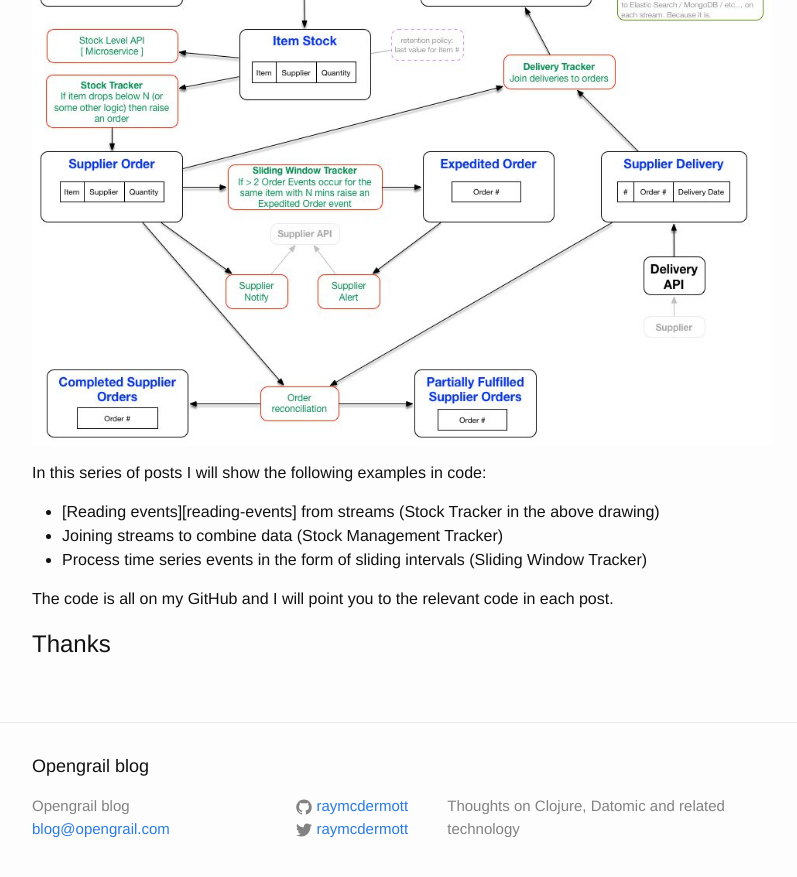
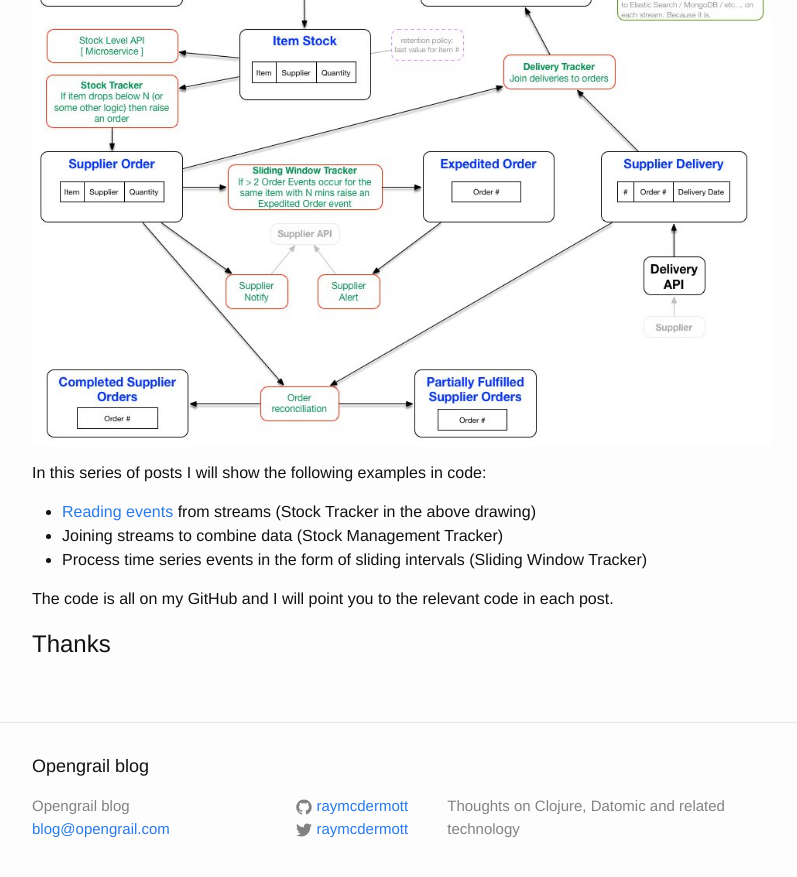
Before and after one commit to opengrail/opengrail.github.io, a Jekyll site: the page built from _posts/2016-02-06-event-stream-intro.md, in a window 1280 px wide and 900 px high, scrolled down 2236 px. Shown: the top 877 px of the window, without its empty margins (238-1035 px from the left). Built offline with Jekyll 4.4.1, drawn with Linux system fonts in a browser that asks for light colours; part of the change alters nothing that is shown.

```diff
--- a/_posts/2016-02-06-event-stream-intro.md
+++ b/_posts/2016-02-06-event-stream-intro.md
@@ -78,4 +78,4 @@ The code is all on my GitHub and I will point you to the relevant code in each p
 [apache-kafka]: http://kafka.apache.org/
 [apache-flink]: https://flink.apache.org/
 [core-async]: https://github.com/clojure/core.async/
-[overview-post]: {% post_url 2016-02-06-event-streams-core-async %}
+[reading-events]: {% post_url 2016-02-06-event-streams-core-async %}
```
Also changed, not shown: 1 other file.
